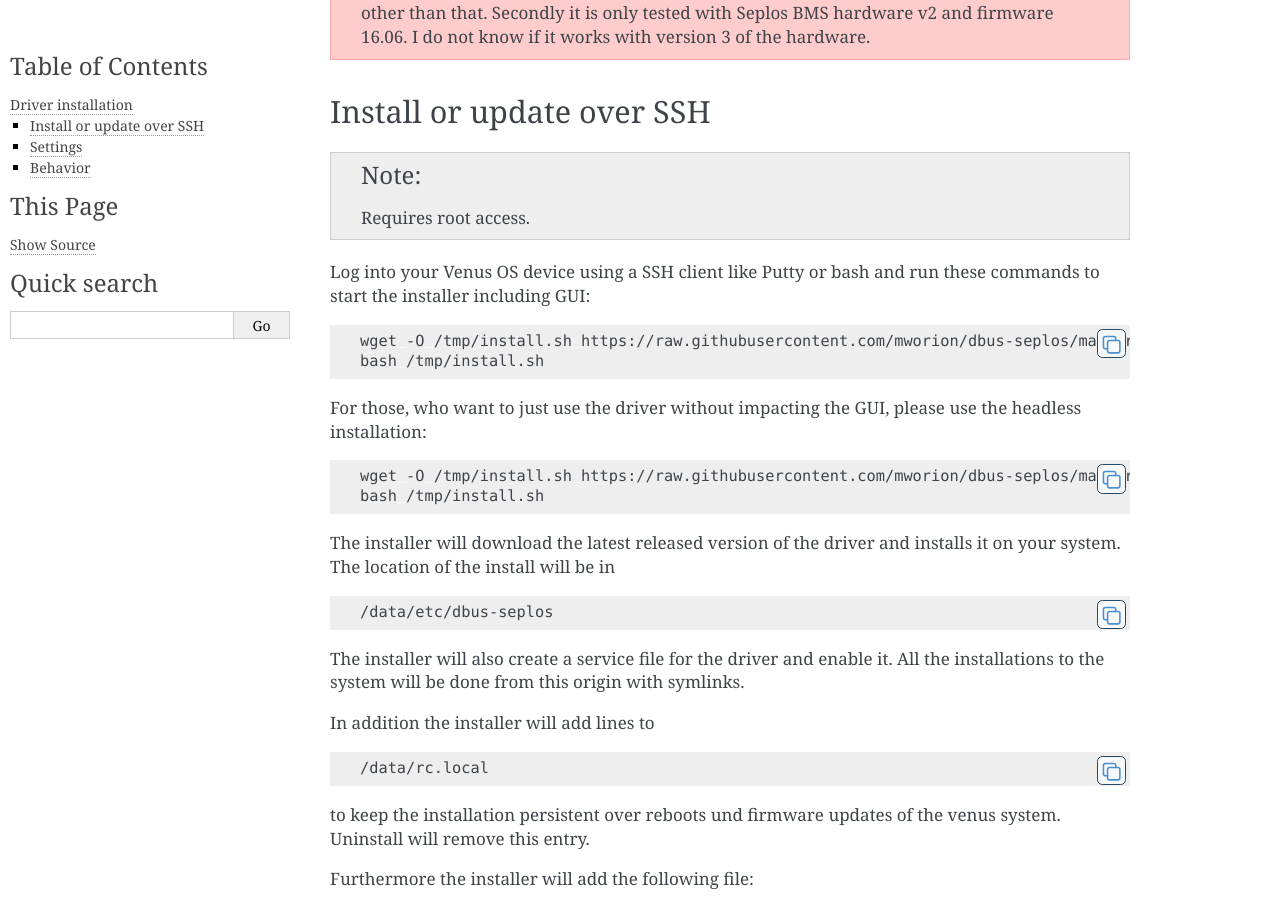
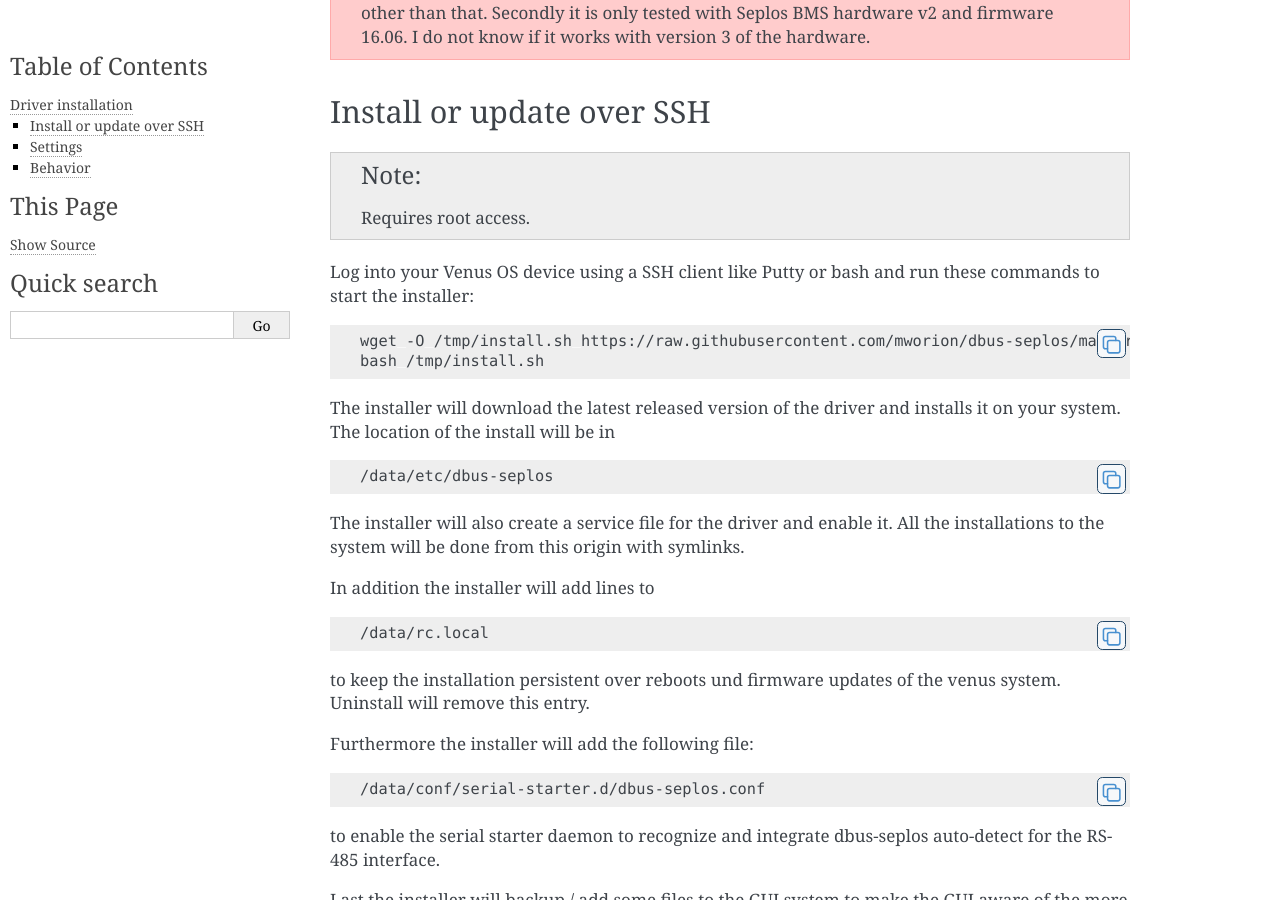
Before and after one commit to mworion/dbus-seplos, a Sphinx documentation site: the page built from doc/installation/index.rst, in a window 1280 px wide and 900 px high, scrolled down 448 px. Built offline with Sphinx 7.4.7, drawn with Linux system fonts in a browser that asks for light colours.

Commit message:
remove headless

```diff
--- a/doc/changelog/index.rst
+++ b/doc/changelog/index.rst
@@ -5,7 +5,7 @@
 --------------------------------
 v 0.1.5
 
-- adding headless feature installation
+- cleanup
 
 v 0.1.4
 
--- a/doc/installation/index.rst
+++ b/doc/installation/index.rst
@@ -17,19 +17,11 @@
 .. note:: Requires root access.
 
 Log into your Venus OS device using a SSH client like Putty or bash and run
-these commands to start the installer including GUI:
+these commands to start the installer:
 
 .. code-block:: bash
 
    wget -O /tmp/install.sh https://raw.githubusercontent.com/mworion/dbus-seplos/master/install-target-gui.sh
-   bash /tmp/install.sh
-
-For those, who want to just use the driver without impacting the GUI, please use the
-headless installation:
-
-.. code-block:: bash
-
-   wget -O /tmp/install.sh https://raw.githubusercontent.com/mworion/dbus-seplos/master/install-target-headless.sh
    bash /tmp/install.sh
 
 The installer will download the latest released version of the driver and installs
```
Also changed, not shown: 4 other files.
